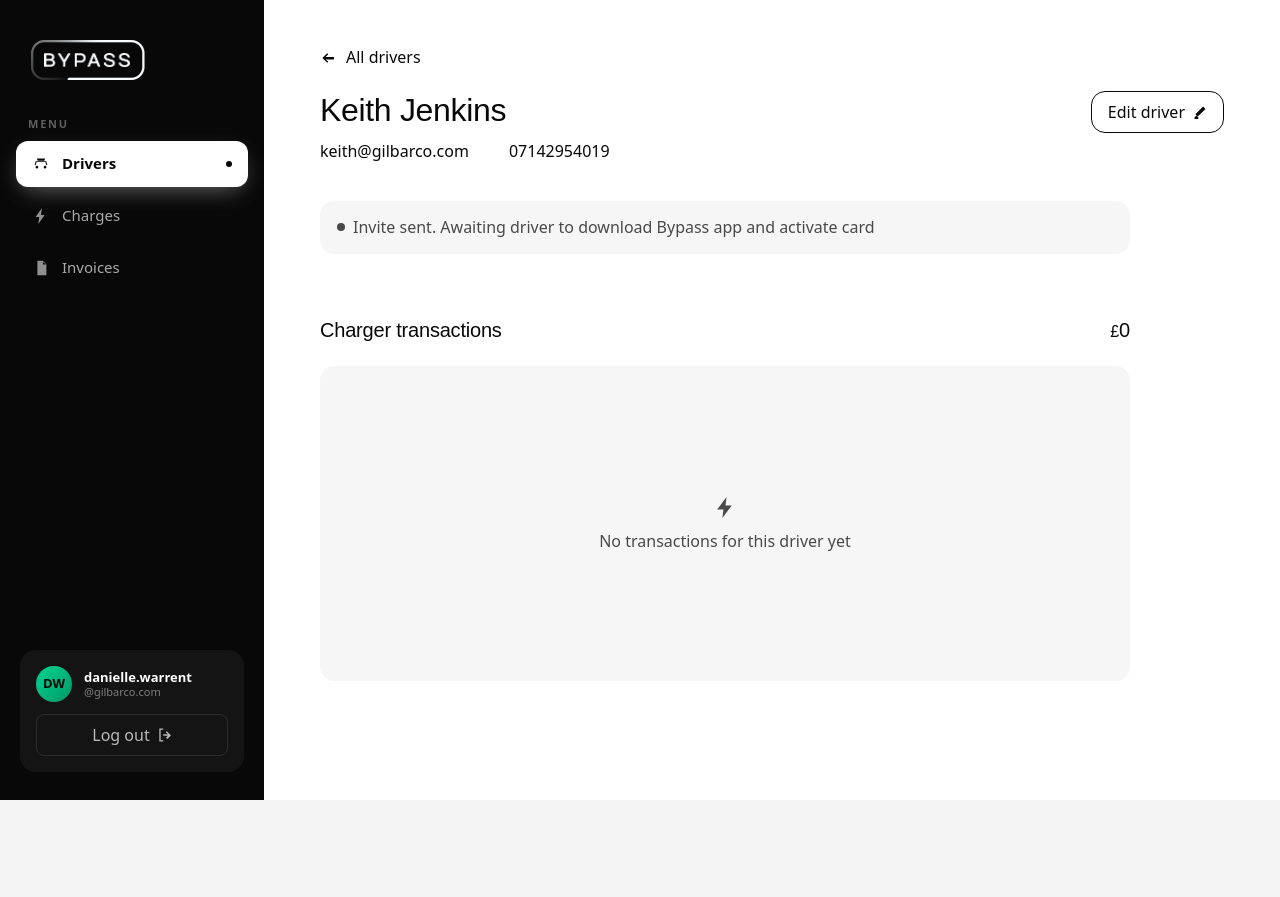
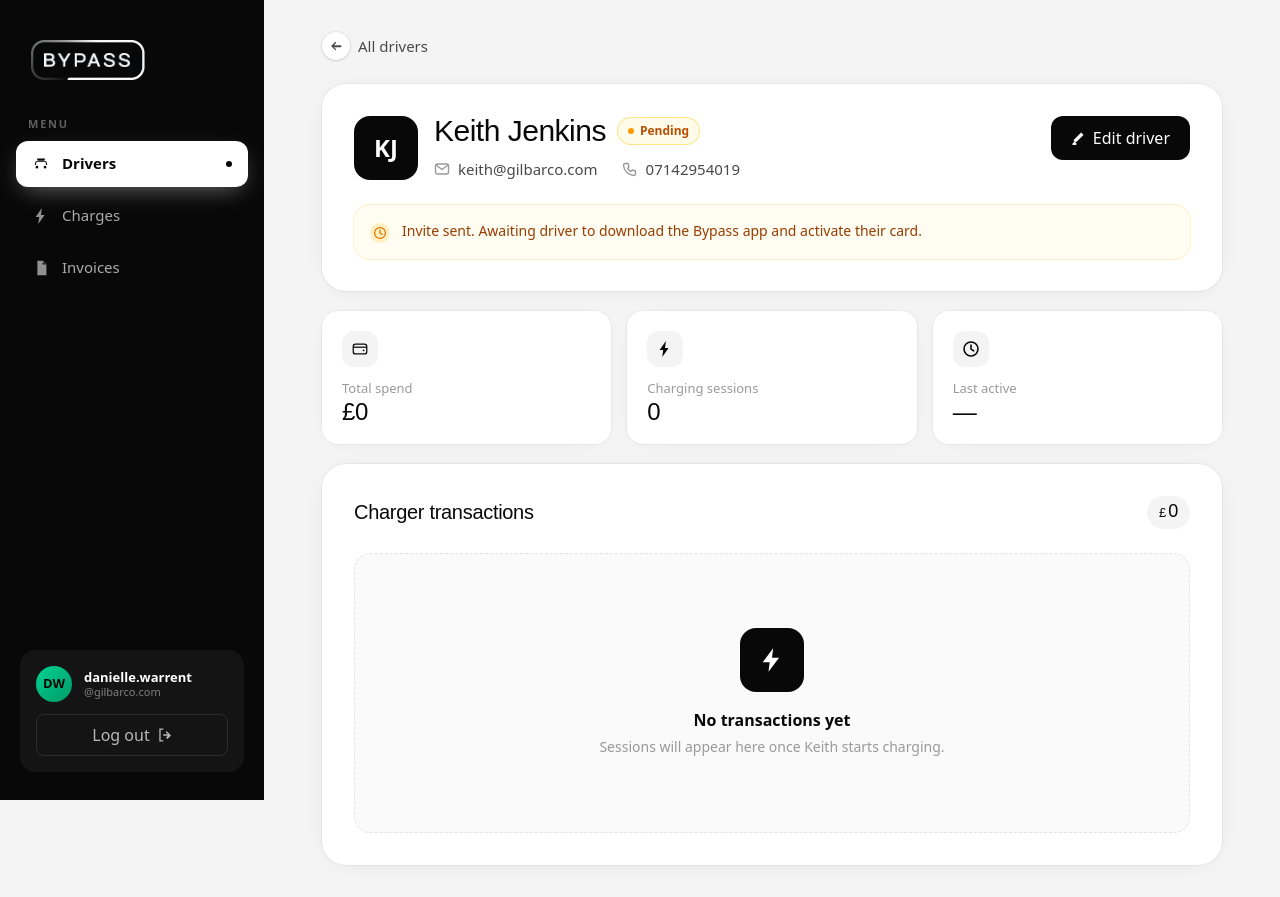
Before and after one commit to grantmac/ditty-20260604-r1xnvz, a React (Vite) app: page / in a window 1280 px wide. Before the commit the page ends 800 px from the top, so only its background shows below. Built offline with nearby package versions, Linux system fonts and the light colour scheme.

Commit message:
Polish driver profile: cards, avatar, stats, refined sidebar

```diff
--- a/src/components/DriverProfile.jsx
+++ b/src/components/DriverProfile.jsx
@@ -1,63 +1,129 @@
 import Sidebar from "./Sidebar";
-import { IconArrowLeft, IconBolt, IconPen } from "./icons";
+import {
+  IconArrowLeft,
+  IconBolt,
+  IconBoltCharge,
+  IconClock,
+  IconMail,
+  IconPen,
+  IconPhone,
+  IconWallet,
+} from "./icons";
+
+const stats = [
+  { label: "Total spend", value: "£0", Icon: IconWallet },
+  { label: "Charging sessions", value: "0", Icon: IconBoltCharge },
+  { label: "Last active", value: "—", Icon: IconClock },
+];
 
 export default function DriverProfile() {
   return (
-    <div className="flex min-h-screen w-full bg-white">
+    <div className="flex min-h-screen w-full bg-[#f4f4f5]">
       <Sidebar />
 
-      <main className="min-w-0 flex-1 px-10 py-12 lg:px-14">
+      <main className="min-w-0 flex-1 px-6 py-8 sm:px-10 lg:px-14">
+        <div className="mx-auto max-w-[900px]">
           <a
             href="#"
-          className="inline-flex items-center gap-2.5 text-base leading-[1.2] text-[#080808] hover:opacity-70"
+            className="group inline-flex items-center gap-2 text-[15px] leading-none text-[#494949] transition-colors hover:text-[#080808]"
           >
-          <IconArrowLeft />
-          <span className="font-normal">All drivers</span>
+            <span className="flex h-7 w-7 items-center justify-center rounded-full bg-white shadow-sm ring-1 ring-black/5 transition-transform group-hover:-translate-x-0.5">
+              <IconArrowLeft className="h-3.5 w-3.5" />
+            </span>
+            <span className="font-medium">All drivers</span>
           </a>
 
-        <div className="mt-6 flex flex-wrap items-start justify-between gap-6">
+          <section className="fade-up mt-6 rounded-3xl bg-white p-6 shadow-[0_2px_24px_-12px_rgba(8,8,8,0.18)] ring-1 ring-black/[0.04] sm:p-8">
+            <div className="flex flex-wrap items-start justify-between gap-5">
+              <div className="flex items-center gap-4">
+                <div className="flex h-16 w-16 shrink-0 items-center justify-center rounded-2xl bg-[#080808] text-2xl font-bold text-white">
+                  KJ
+                </div>
                 <div>
-            <h1 className="font-numans text-[32px] leading-[1.2] tracking-[-0.32px] text-[#080808]">
+                  <div className="flex items-center gap-3">
+                    <h1 className="font-numans text-[30px] leading-none tracking-[-0.5px] text-[#080808]">
                       Keith Jenkins
                     </h1>
-            <div className="mt-3 flex flex-wrap gap-x-10 gap-y-1 text-base leading-[1.2] text-[#080808]">
-              <p>keith@gilbarco.com</p>
-              <p>07142954019</p>
+                    <span className="inline-flex items-center gap-1.5 rounded-full bg-amber-50 px-2.5 py-1 text-[12px] font-semibold text-amber-700 ring-1 ring-amber-200">
+                      <span className="pulse-dot h-1.5 w-1.5 rounded-full bg-amber-500" />
+                      Pending
+                    </span>
+                  </div>
+                  <div className="mt-3 flex flex-wrap gap-x-6 gap-y-2 text-[15px] text-[#494949]">
+                    <span className="inline-flex items-center gap-2">
+                      <IconMail className="h-4 w-4 text-[#9a9a9a]" />
+                      keith@gilbarco.com
+                    </span>
+                    <span className="inline-flex items-center gap-2">
+                      <IconPhone className="h-4 w-4 text-[#9a9a9a]" />
+                      07142954019
+                    </span>
+                  </div>
                 </div>
               </div>
 
               <button
                 type="button"
-            className="inline-flex h-[42px] items-center justify-center gap-2 rounded-[14px] border border-[#080808] px-4 text-base font-medium leading-[1.2] text-[#080808] hover:bg-[#080808] hover:text-white"
+                className="inline-flex h-11 items-center justify-center gap-2 rounded-xl bg-[#080808] px-5 text-[15px] font-semibold text-white transition-all hover:bg-[#262626] hover:shadow-lg active:scale-[0.98]"
               >
+                <IconPen className="h-3.5 w-3.5" />
                 <span>Edit driver</span>
-            <IconPen />
               </button>
             </div>
 
-        <div className="mt-10 flex max-w-[810px] items-center gap-2 rounded-[14px] border border-[#f6f6f6] bg-[#f6f6f6] p-4 text-base leading-[1.2] text-[#494949]">
-          <span className="inline-block h-2 w-2 shrink-0 rounded-full bg-[#494949]" aria-hidden />
-          <p className="font-normal">
-            Invite sent. Awaiting driver to download Bypass app and activate card
+            <div className="mt-6 flex items-start gap-3 rounded-2xl bg-amber-50/70 p-4 ring-1 ring-amber-100">
+              <span className="mt-0.5 flex h-5 w-5 shrink-0 items-center justify-center rounded-full bg-amber-400/20 text-amber-600">
+                <IconClock className="h-3.5 w-3.5" />
+              </span>
+              <p className="text-[14px] leading-snug text-amber-800">
+                Invite sent. Awaiting driver to download the Bypass app and activate their card.
               </p>
             </div>
+          </section>
 
-        <section className="mt-16 max-w-[810px]">
-          <div className="flex flex-wrap items-baseline justify-between gap-4">
-            <h2 className="font-numans text-[20px] leading-[1.2] tracking-[-0.2px] text-[#080808]">
+          <div className="fade-up mt-5 grid grid-cols-1 gap-4 sm:grid-cols-3" style={{ animationDelay: "0.06s" }}>
+            {stats.map(({ label, value, Icon }) => (
+              <div
+                key={label}
+                className="rounded-2xl bg-white p-5 shadow-[0_2px_24px_-14px_rgba(8,8,8,0.16)] ring-1 ring-black/[0.04] transition-shadow hover:shadow-[0_8px_28px_-14px_rgba(8,8,8,0.22)]"
+              >
+                <span className="flex h-9 w-9 items-center justify-center rounded-xl bg-[#f4f4f5] text-[#080808]">
+                  <Icon className="h-[18px] w-[18px]" />
+                </span>
+                <p className="mt-3 text-[13px] font-medium text-[#9a9a9a]">{label}</p>
+                <p className="mt-0.5 font-numans text-[24px] leading-none tracking-[-0.4px] text-[#080808]">
+                  {value}
+                </p>
+              </div>
+            ))}
+          </div>
+
+          <section className="fade-up mt-5 rounded-3xl bg-white p-6 shadow-[0_2px_24px_-12px_rgba(8,8,8,0.18)] ring-1 ring-black/[0.04] sm:p-8" style={{ animationDelay: "0.12s" }}>
+            <div className="flex flex-wrap items-center justify-between gap-3">
+              <h2 className="font-numans text-[20px] leading-none tracking-[-0.3px] text-[#080808]">
                 Charger transactions
               </h2>
-            <p className="font-numans text-[#080808]">
-              <span className="text-base leading-[1.2]">£</span>
-              <span className="text-[20px] leading-[1.2] tracking-[-0.2px]">0</span>
+              <span className="inline-flex items-baseline gap-0.5 rounded-full bg-[#f4f4f5] px-3 py-1.5 font-numans text-[#080808]">
+                <span className="text-[13px]">£</span>
+                <span className="text-[18px] leading-none tracking-[-0.3px]">0</span>
+              </span>
+            </div>
+
+            <div className="mt-6 flex min-h-[280px] flex-col items-center justify-center gap-4 rounded-2xl border border-dashed border-[#e4e4e7] bg-[#fafafa] p-8 text-center">
+              <span className="flex h-16 w-16 items-center justify-center rounded-2xl bg-[#080808] text-white">
+                <IconBolt className="h-7 w-7" />
+              </span>
+              <div>
+                <p className="text-[16px] font-semibold text-[#080808]">
+                  No transactions yet
+                </p>
+                <p className="mt-1 text-[14px] text-[#9a9a9a]">
+                  Sessions will appear here once Keith starts charging.
                 </p>
               </div>
-
-          <div className="mt-6 flex min-h-[315px] flex-col items-center justify-center gap-3 rounded-[14px] border border-[#f6f6f6] bg-[#f6f6f6] p-4 text-center text-base leading-[1.2] text-[#494949]">
-            <IconBolt className="h-[25px] w-[25px]" />
-            <p className="font-normal">No transactions for this driver yet</p>
             </div>
           </section>
+        </div>
       </main>
     </div>
   );
```
Lines whose indentation alone changed are shown as unchanged.
